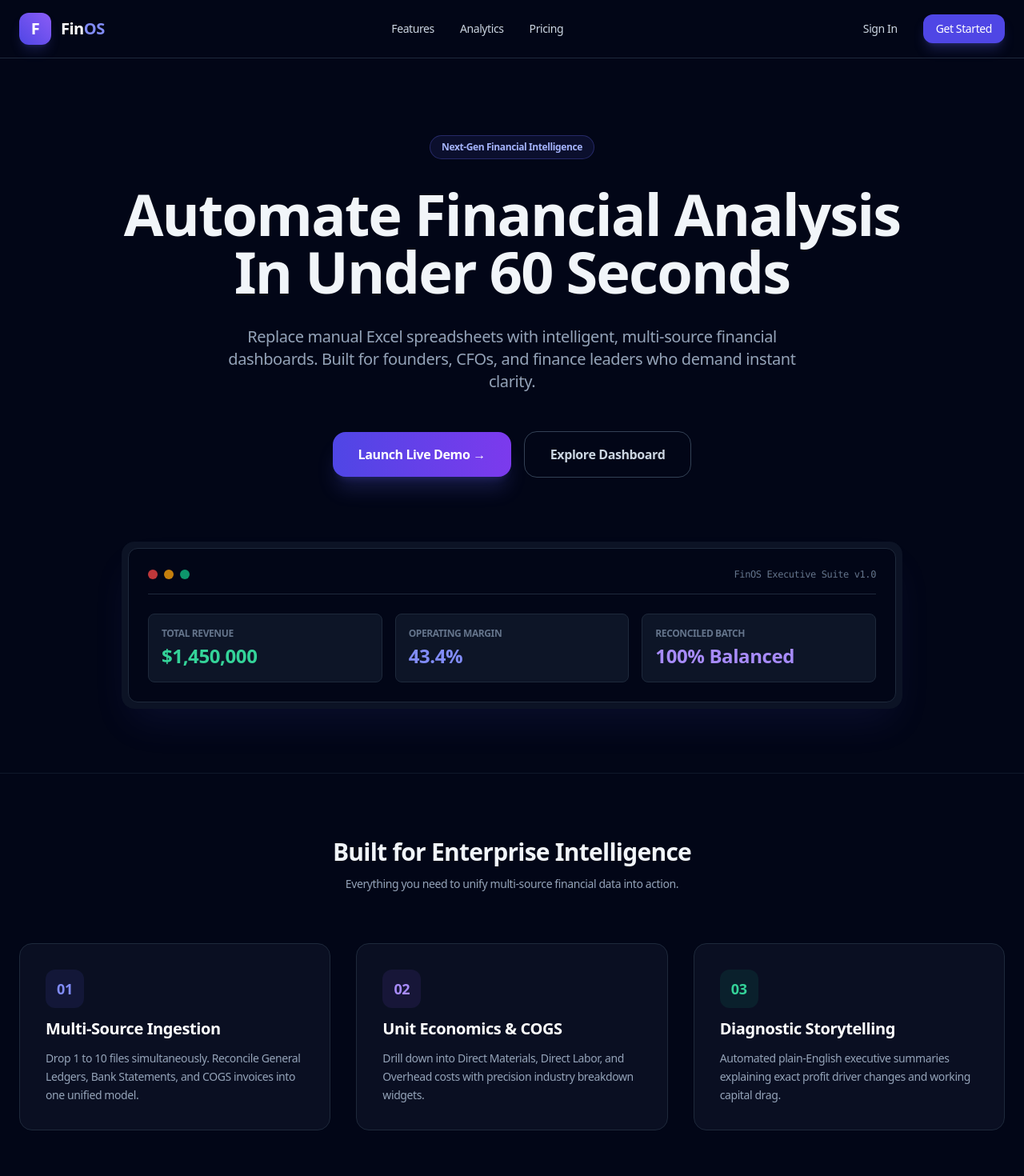
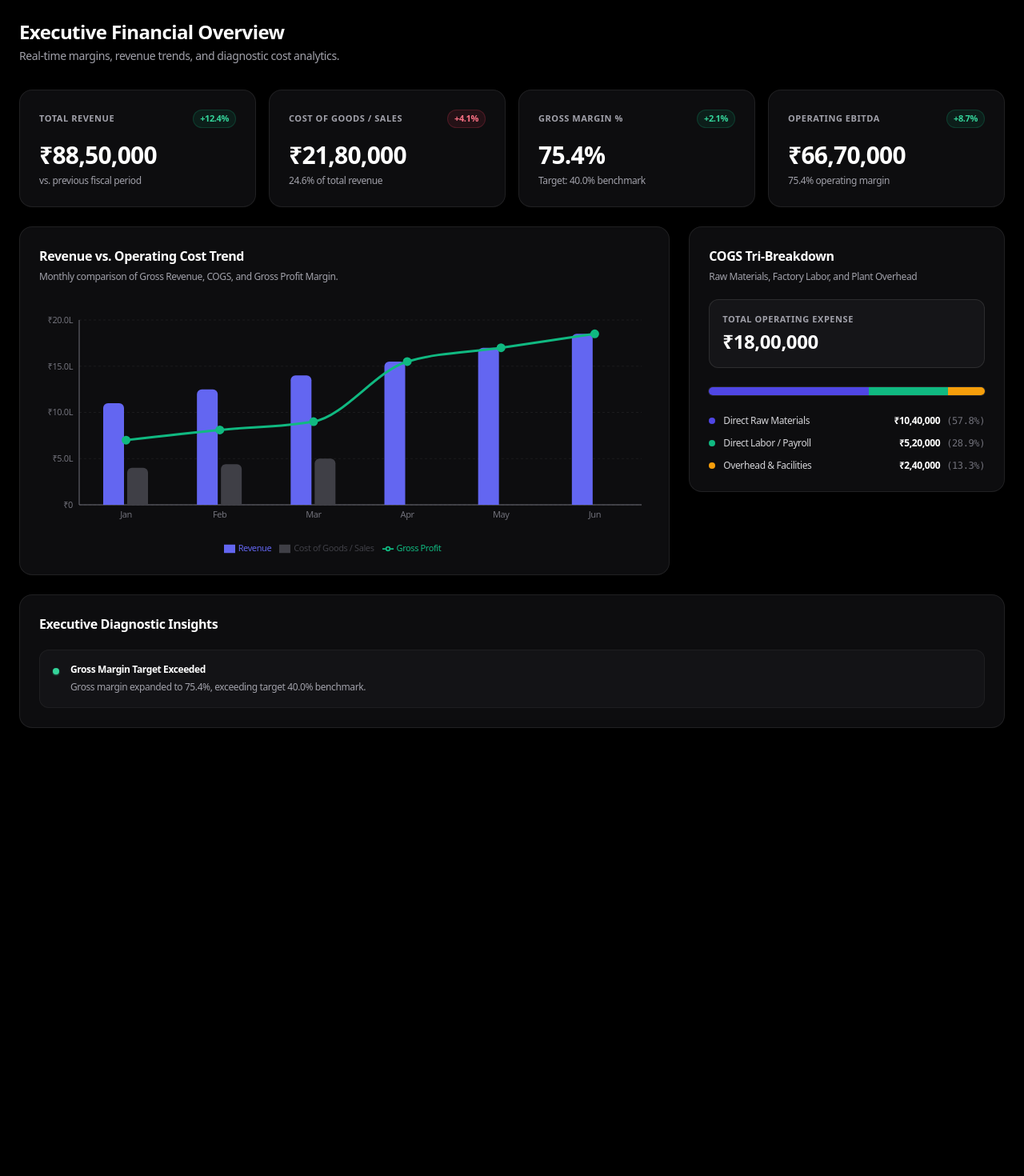
Before and after one commit to Khushi005-mi/FinOS-Ram, a Next.js app in the folder Ram-V1/frontend/: page / in a window 1280 px wide. Shown: the top 1470 px of the page at 80% size. After the commit the page ends 934 px from the top, so only its background shows below. Built offline with nearby package versions, Linux system fonts and the light colour scheme; no server answers.

Commit message:
fix: export ExecutiveInsightsWidget from dashboard module index for Linux Vercel build

```diff
--- a/Ram-V1/frontend/app/page.tsx
+++ b/Ram-V1/frontend/app/page.tsx
@@ -1,143 +1,51 @@
 import React from "react";
-import Link from "next/link";
-import { Button } from "@/components/ui";
+import {
+  KpiSummaryGrid,
+  RevenueVsCostChart,
+  UniversalCostBreakdownWidget,
+  ExecutiveInsightsWidget,
+  dashboardApi,
+} from "@/modules/dashboard";
 
-export default function LandingPage() {
+export const dynamic = "force-dynamic";
+export const revalidate = 0;
+
+export const metadata = {
+  title: "Executive Dashboard - FinOS",
+  description: "Financial performance overview and business analytics",
+};
+
+export default async function DashboardPage() {
+  const [metrics, trends, costBreakdown, insights] = await Promise.all([
+    dashboardApi.getMetrics(),
+    dashboardApi.getMonthlyTrends(),
+    dashboardApi.getCostBreakdown(),
+    dashboardApi.getInsights(),
+  ]);
+
   return (
-    <div className="min-h-screen bg-slate-950 text-slate-100 flex flex-col selection:bg-indigo-500 selection:text-white">
-      {/* 1. PUBLIC MARKETING HEADER / NAVBAR */}
-      <header className="sticky top-0 z-50 glass-panel border-b border-slate-800 px-6 py-4">
-        <div className="max-w-7xl mx-auto flex items-center justify-between">
-          <div className="flex items-center space-x-3">
-            <div className="w-10 h-10 rounded-xl bg-gradient-to-tr from-indigo-600 to-violet-500 flex items-center justify-center font-extrabold text-white text-xl shadow-lg shadow-indigo-500/20">
-              F
-            </div>
-            <span className="text-xl font-bold tracking-tight text-white">
-              Fin<span className="text-indigo-400">OS</span>
-            </span>
-          </div>
+    <div className="p-6 max-w-7xl mx-auto space-y-6">
+      <div className="pb-2">
+        <h1 className="text-2xl font-bold text-white tracking-tight">
+          Executive Financial Overview
+        </h1>
+        <p className="text-sm text-zinc-400 mt-1">
+          Real-time margins, revenue trends, and diagnostic cost analytics.
+        </p>
+      </div>
 
-          <nav className="hidden md:flex items-center space-x-8 text-sm font-medium text-slate-300">
-            <a href="#features" className="hover:text-indigo-400 transition-colors">Features</a>
-            <a href="#analytics" className="hover:text-indigo-400 transition-colors">Analytics</a>
-            <a href="#pricing" className="hover:text-indigo-400 transition-colors">Pricing</a>
-          </nav>
+      <KpiSummaryGrid metrics={metrics} />
 
-          <div className="flex items-center space-x-4">
-            <Link href="/login">
-              <Button variant="ghost" className="text-slate-300 hover:text-white hover:bg-slate-800">
-                Sign In
-              </Button>
-            </Link>
-            <Link href="/signup">
-              <Button variant="primary" className="bg-indigo-600 hover:bg-indigo-500 text-white shadow-lg shadow-indigo-500/25">
-                Get Started
-              </Button>
-            </Link>
-          </div>
+      <div className="grid grid-cols-1 lg:grid-cols-3 gap-6">
+        <div className="lg:col-span-2">
+          <RevenueVsCostChart data={trends} />
         </div>
-      </header>
+        <div className="lg:col-span-1">
+          <UniversalCostBreakdownWidget data={costBreakdown} />
+        </div>
+      </div>
 
-      {/* 2. HERO SECTION */}
-      <main className="flex-1">
-        <section className="relative pt-24 pb-20 px-6 text-center max-w-5xl mx-auto space-y-8">
-          <div className="inline-flex items-center space-x-2 px-3.5 py-1.5 rounded-full bg-indigo-500/10 border border-indigo-500/30 text-indigo-300 text-xs font-semibold">
-            <span>Next-Gen Financial Intelligence</span>
-          </div>
-
-          <h1 className="text-5xl md:text-7xl font-extrabold tracking-tight leading-tight">
-            Automate Financial Analysis <br />
-            <span className="gradient-text">In Under 60 Seconds</span>
-          </h1>
-
-          <p className="text-lg md:text-xl text-slate-400 max-w-3xl mx-auto leading-relaxed">
-            Replace manual Excel spreadsheets with intelligent, multi-source financial dashboards. Built for founders, CFOs, and finance leaders who demand instant clarity.
-          </p>
-
-          <div className="flex flex-col sm:flex-row items-center justify-center gap-4 pt-4">
-            <Link href="/upload" className="w-full sm:w-auto">
-              <Button size="lg" className="w-full bg-gradient-to-r from-indigo-600 to-violet-600 hover:from-indigo-500 hover:to-violet-500 text-white shadow-xl shadow-indigo-500/20 px-8 py-4">
-                Launch Live Demo →
-              </Button>
-            </Link>
-            <Link href="/dashboard" className="w-full sm:w-auto">
-              <Button variant="outline" size="lg" className="w-full border-slate-700 text-slate-300 hover:bg-slate-900 hover:text-white px-8 py-4">
-                Explore Dashboard
-              </Button>
-            </Link>
-          </div>
-
-          {/* DASHBOARD PREVIEW SHADOW MOCKUP */}
-          <div className="pt-12">
-            <div className="gradient-border rounded-2xl p-2 shadow-2xl shadow-indigo-500/10 bg-slate-900/80 backdrop-blur-xl">
-              <div className="bg-slate-950 rounded-xl p-6 border border-slate-800 text-left space-y-4">
-                <div className="flex items-center justify-between pb-4 border-b border-slate-800">
-                  <div className="flex items-center space-x-2">
-                    <div className="w-3 h-3 rounded-full bg-red-500/80" />
-                    <div className="w-3 h-3 rounded-full bg-amber-500/80" />
-                    <div className="w-3 h-3 rounded-full bg-emerald-500/80" />
-                  </div>
-                  <span className="text-xs font-mono text-slate-500">FinOS Executive Suite v1.0</span>
-                </div>
-
-                <div className="grid grid-cols-1 sm:grid-cols-3 gap-4 pt-2">
-                  <div className="p-4 rounded-lg bg-slate-900/90 border border-slate-800">
-                    <p className="text-xs text-slate-500 font-semibold uppercase">Total Revenue</p>
-                    <p className="text-2xl font-bold text-emerald-400 mt-1">$1,450,000</p>
-                  </div>
-                  <div className="p-4 rounded-lg bg-slate-900/90 border border-slate-800">
-                    <p className="text-xs text-slate-500 font-semibold uppercase">Operating Margin</p>
-                    <p className="text-2xl font-bold text-indigo-400 mt-1">43.4%</p>
-                  </div>
-                  <div className="p-4 rounded-lg bg-slate-900/90 border border-slate-800">
-                    <p className="text-xs text-slate-500 font-semibold uppercase">Reconciled Batch</p>
-                    <p className="text-2xl font-bold text-violet-400 mt-1">100% Balanced</p>
-                  </div>
-                </div>
-              </div>
-            </div>
-          </div>
-        </section>
-
-        {/* 3. FEATURES SHOWCASE GRID */}
-        <section id="features" className="py-20 px-6 max-w-7xl mx-auto border-t border-slate-900">
-          <div className="text-center max-w-2xl mx-auto mb-16 space-y-3">
-            <h2 className="text-3xl font-bold tracking-tight">Built for Enterprise Intelligence</h2>
-            <p className="text-slate-400 text-sm">Everything you need to unify multi-source financial data into action.</p>
-          </div>
-
-          <div className="grid grid-cols-1 md:grid-cols-3 gap-8">
-            <div className="p-8 rounded-2xl bg-slate-900/60 border border-slate-800 space-y-3 hover:border-indigo-500/50 transition-colors">
-              <div className="w-12 h-12 rounded-xl bg-indigo-500/10 text-indigo-400 flex items-center justify-center font-bold text-lg">01</div>
-              <h3 className="text-xl font-bold text-white">Multi-Source Ingestion</h3>
-              <p className="text-slate-400 text-sm leading-relaxed">
-                Drop 1 to 10 files simultaneously. Reconcile General Ledgers, Bank Statements, and COGS invoices into one unified model.
-              </p>
-            </div>
-
-            <div className="p-8 rounded-2xl bg-slate-900/60 border border-slate-800 space-y-3 hover:border-violet-500/50 transition-colors">
-              <div className="w-12 h-12 rounded-xl bg-violet-500/10 text-violet-400 flex items-center justify-center font-bold text-lg">02</div>
-              <h3 className="text-xl font-bold text-white">Unit Economics & COGS</h3>
-              <p className="text-slate-400 text-sm leading-relaxed">
-                Drill down into Direct Materials, Direct Labor, and Overhead costs with precision industry breakdown widgets.
-              </p>
-            </div>
-
-            <div className="p-8 rounded-2xl bg-slate-900/60 border border-slate-800 space-y-3 hover:border-emerald-500/50 transition-colors">
-              <div className="w-12 h-12 rounded-xl bg-emerald-500/10 text-emerald-400 flex items-center justify-center font-bold text-lg">03</div>
-              <h3 className="text-xl font-bold text-white">Diagnostic Storytelling</h3>
-              <p className="text-slate-400 text-sm leading-relaxed">
-                Automated plain-English executive summaries explaining exact profit driver changes and working capital drag.
-              </p>
-            </div>
-          </div>
-        </section>
-      </main>
-
-      {/* 4. PUBLIC MARKETING FOOTER */}
-      <footer className="py-8 px-6 border-t border-slate-900 text-center text-xs text-slate-500">
-        <p>FinOS Operating System &copy; {new Date().getFullYear()} • Enterprise Financial Intelligence</p>
-      </footer>
+      <ExecutiveInsightsWidget insights={insights} />
     </div>
   );
 }
```
